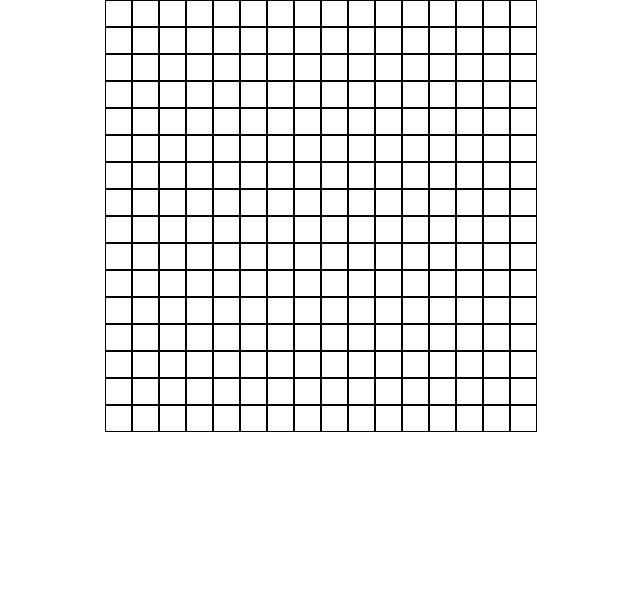
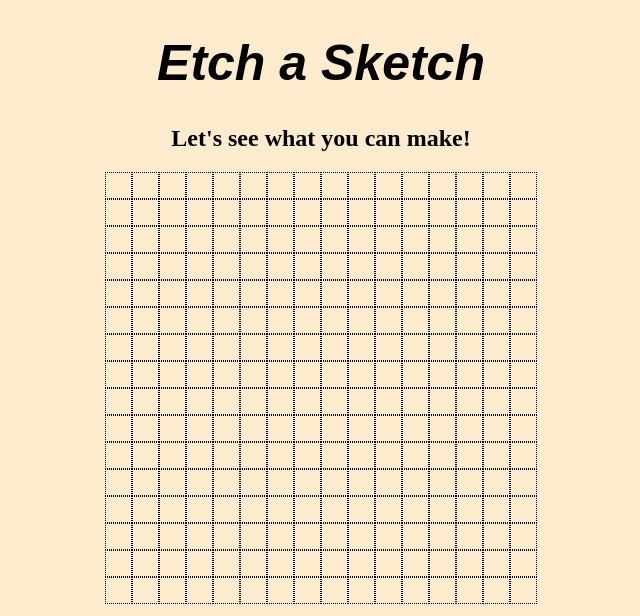
Before and after one commit to Colin-OBrien/Etch-A-Sketch, a plain HTML site: page index.html in a window 1280 px wide. Shown: the whole page, without its empty margins (319-959 px from the left). Drawn offline with Linux system fonts and the light colour scheme.

Commit message:
added color and some formatting

```diff
--- a/index.html
+++ b/index.html
@@ -5,12 +5,15 @@
         <meta http-equiv="X-UA-Compatible" content="IE=edge">
         <meta name="viewport" content="width=device-width, initial-scale=1.0">
         <title>Etch-A-Sketch</title>
-    <script src='./script.js' defer></script>
         <link rel='stylesheet' href='./styles/styles.css'>
     </head>
     <body>
-    <div id='grid-container'>
+        <h1>Etch a Sketch</h1>
+        <h2>Let's see what you can make!</h2>
+        <div class='game-container'>
+            <div class='controls-container'></div>
+            <div id='grid-container'></div>
         </div>
-
+        <script src='./script.js'></script>
     </body>
 </html>
--- a/script.js
+++ b/script.js
@@ -18,3 +18,13 @@ function createGrid(size=16) {
 
 
 createGrid(16);
+
+var item = document.querySelector('gridSquare');
+if(item) {
+    item.addEventListener("mouseover", func, false);
+}
+
+function func()
+{
+    item.setAttribute("style", "background-color: black;")
+}
--- a/styles/styles.css
+++ b/styles/styles.css
@@ -5,6 +5,7 @@ body {
     height: 100%;
     margin: 0;
     text-align: center;
+    background-color: blanchedalmond;
 }
 
 #grid-container {
@@ -18,8 +19,15 @@ body {
 }
 .gridSquare {
     flex: 1;
-    border: 1px solid black;
+    border: 0.5px dotted black;
     color: white;
     min-width: 25px;
     min-height: 25px;
 }
+
+h1 {
+    font-family: Arial, Helvetica, sans-serif;
+    font-weight: bold;
+    font-style: italic;
+    font-size: 50px;
+}
```
Lines whose indentation alone changed are shown as unchanged.
